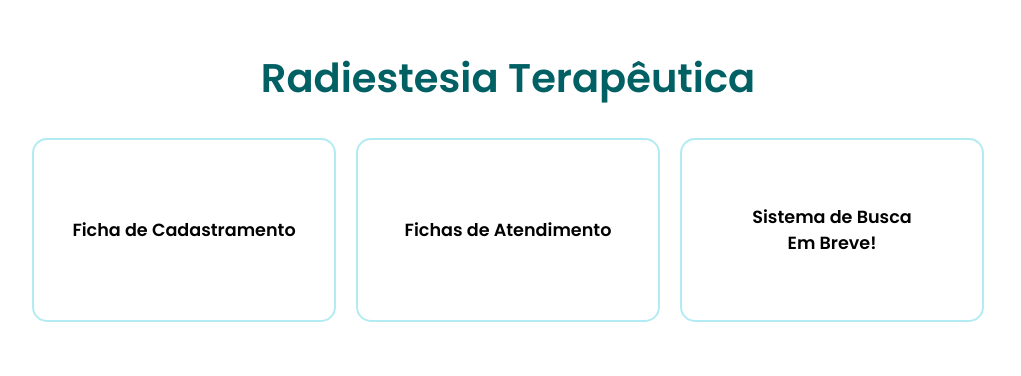
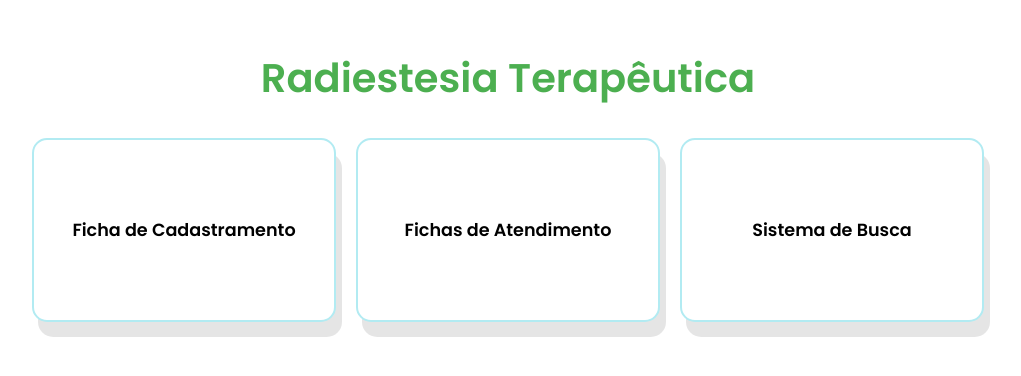
Before and after one commit to RAVELLSL/radiestesia-terapeutica, a plain HTML site: page index.html in a window 1280 px wide. Shown: the part 248-624 px from the top of the page, without its empty margins (132-1153 px from the left). Drawn offline with Linux system fonts and the light colour scheme.

Commit message:
Update index.html

```diff
--- a/index.html
+++ b/index.html
@@ -1,4 +1,13 @@
-<!DOCTYPE html><html lang="pt-BR"><head><meta charset="UTF-8"><meta name="viewport" content="width=device-width, initial-scale=1.0"><title>Radiestesia Terapêutica</title><link href="https://fonts.googleapis.com/css2?family=Poppins:wght@400;600&display=swap" rel="stylesheet"><style>body {
+<!DOCTYPE html>
+<html lang="pt-BR">
+
+<head>
+    <meta charset="UTF-8">
+    <meta name="viewport" content="width=device-width, initial-scale=1.0">
+    <title>Radiestesia Terapêutica</title>
+    <link href="https://fonts.googleapis.com/css2?family=Poppins:wght@400;600&display=swap" rel="stylesheet">
+    <style>
+        body {
             font-family: 'Poppins', sans-serif;
             background-color: #ffffff;
             display: flex;
@@ -14,7 +23,7 @@ h1 {
             text-align: center;
             margin-bottom: 30px;
             font-size: 2.5em;
-    color: #006064;
+            color: #4CAF50; /* Cor verde */
         }
 
         .cards-container {
@@ -28,7 +37,7 @@ h1 {
             background-color: #ffffff;
             border: 2px solid #b2ebf2;
             border-radius: 15px;
-    box-shadow: 6px15pxrgba(0, 0, 0, 0.1);
+            box-shadow: 6px 15px rgba(0, 0, 0, 0.1);
             width: 300px;
             height: 180px;
             display: flex;
@@ -40,18 +49,14 @@ h1 {
             font-weight: 600;
             transition: transform 0.3s ease, border-color 0.3s ease, box-shadow 0.3s ease;
             cursor: pointer;
-    text-decoration: none; /* Remove underline from links */color: inherit; /* Inherit color from parent */
+            text-decoration: none;
+            color: inherit;
         }
 
         .card:hover {
             transform: scale(1.05);
             border-color: #4CAF50;
-    box-shadow: 8px20pxrgba(0, 0, 0, 0.2);
-}
-
-.card.info {
-    color: red;
-    font-size: 0.8em; /* Tamanho da fonte menor */margin-top: 10px;
+            box-shadow: 8px 20px rgba(0, 0, 0, 0.2);
         }
 
         @media (max-width: 768px) {
@@ -75,4 +80,16 @@ h1 {
                 font-size: 1.8em;
             }
         }
-</style></head><body><h1>Radiestesia Terapêutica</h1><div class="cards-container"><a href="https://ravellsl.github.io/radiestesia-cadastramento/" target="_blank" class="card">Ficha de Cadastramento</a><a href="https://ravellsl.github.io/radiestesia-fichas-atendimento/" target="_blank" class="card">Fichas de Atendimento</a><div class="card"><div>Sistema de Busca</div><div class="info">Em Breve!</div></div></div></body></html>
+    </style>
+</head>
+
+<body>
+    <h1>Radiestesia Terapêutica</h1>
+    <div class="cards-container">
+        <a href="https://ravellsl.github.io/radiestesia-cadastramento/" target="_blank" class="card">Ficha de Cadastramento</a>
+        <a href="https://ravellsl.github.io/radiestesia-fichas-atendimento/" target="_blank" class="card">Fichas de Atendimento</a>
+        <a href="https://ravellsl.github.io/radiestesia-busca/" target="_blank" class="card">Sistema de Busca</a>
+    </div>
+</body>
+
+</html>
```
Lines whose indentation alone changed are shown as unchanged.
